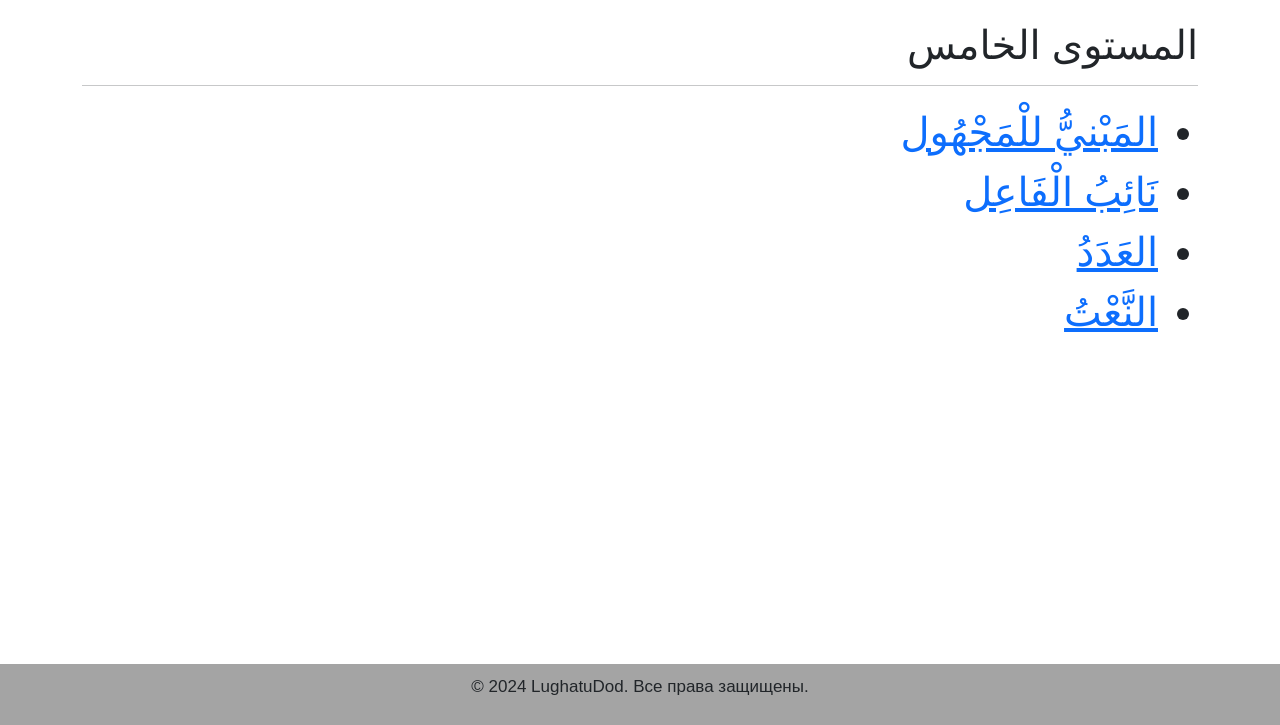
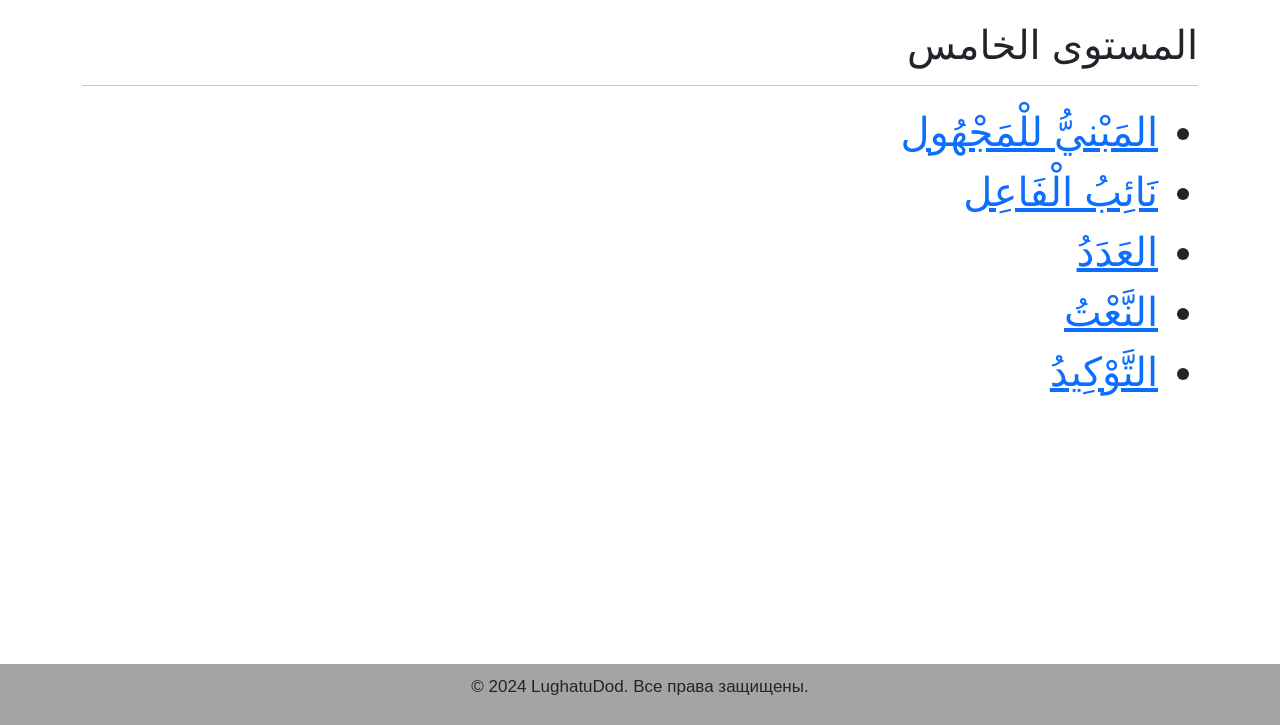
Before and after one commit to erythrocyteswebsites/arabic_grammar, a plain HTML site: page content/mustawa5/main.html in a window 1280 px wide. Shown: the part 75-800 px from the top of the page. Drawn offline with nearby package versions, Linux system fonts and the light colour scheme; a web font is replaced by a local one.

Commit message:
add tawkeed to main

```diff
--- a/content/mustawa5/main.html
+++ b/content/mustawa5/main.html
@@ -62,6 +62,11 @@
                         النَّعْتُ
                     </a>
                 </li>
+                <li>
+                    <a href="wahdatu3\tawkeed.html">
+                        التَّوْكِيدُ
+                    </a>
+                </li>
             </ul>
         </div>
     </div>
```
